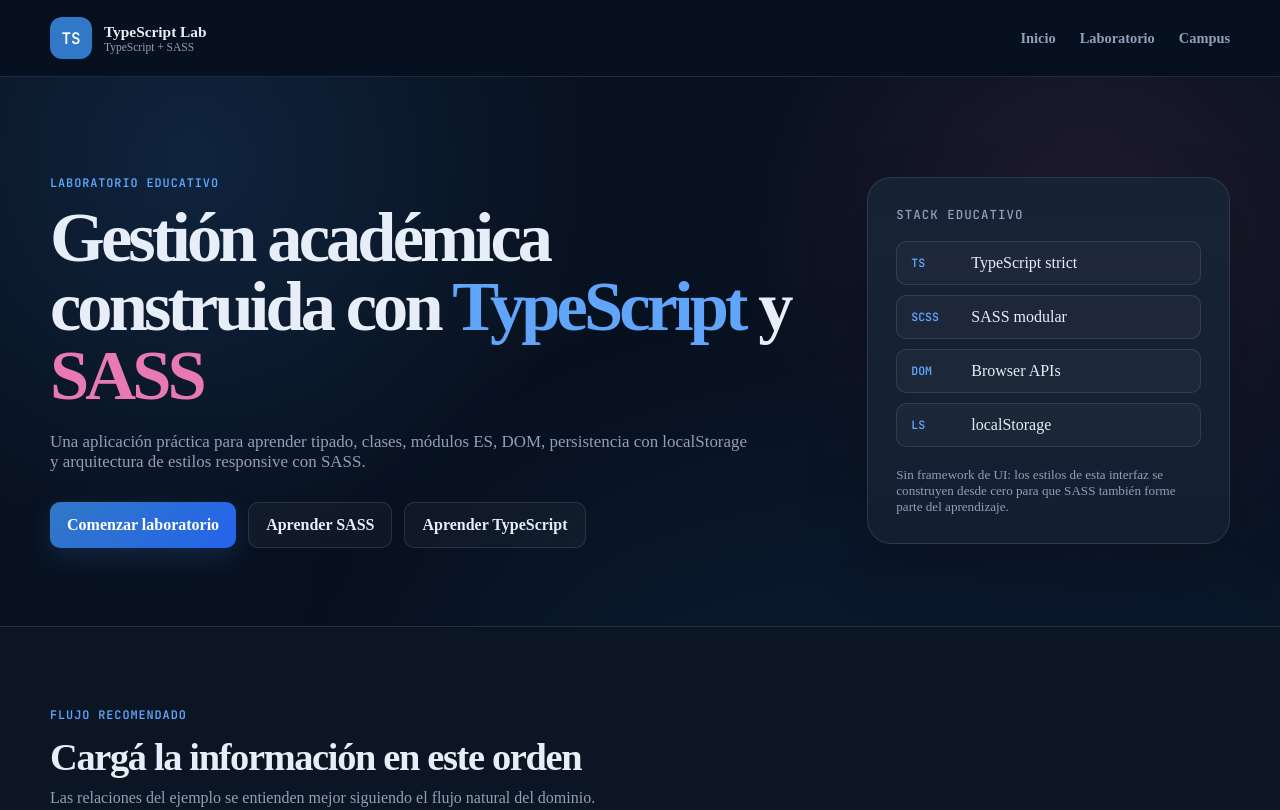
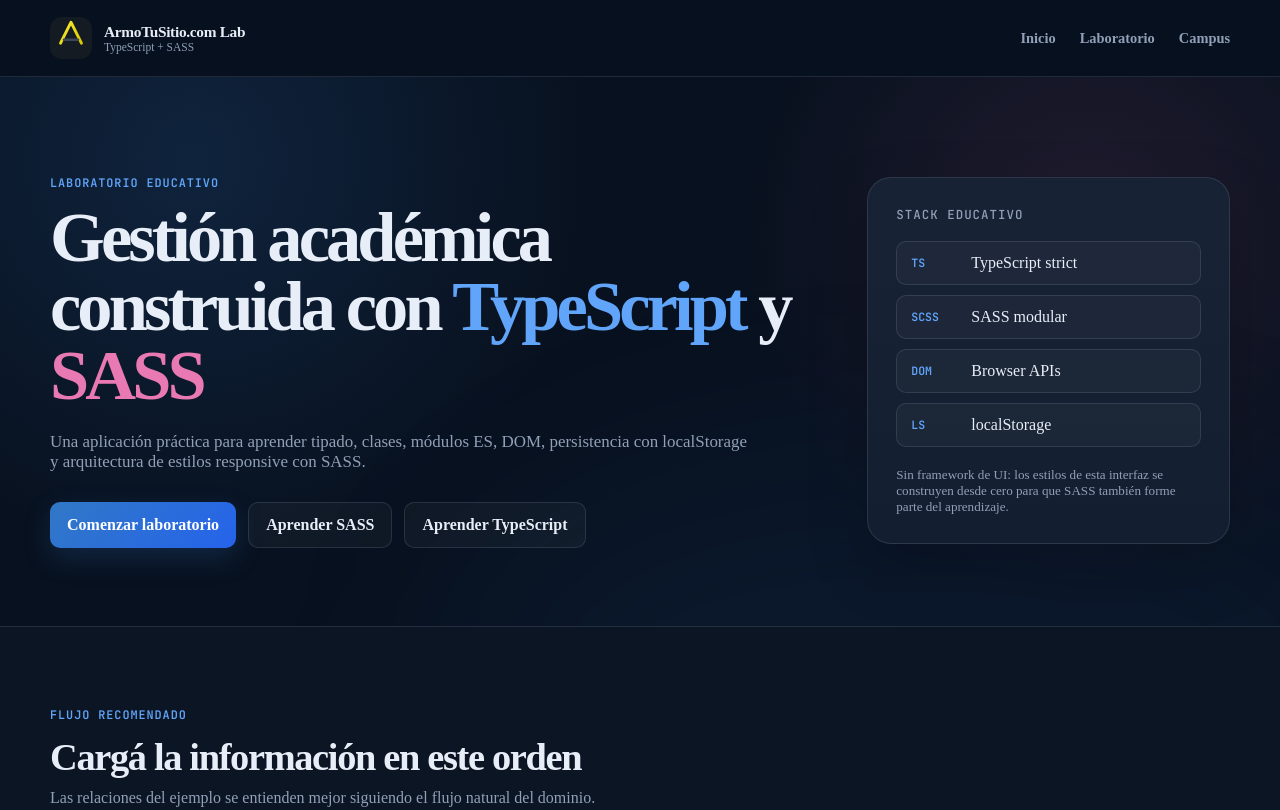
Before and after one commit to Drako01/jugando_con_typescript, a website: page index.html in a window 1280 px wide. Shown: the top 810 px of the page. Drawn offline with Linux system fonts and the light colour scheme.

Commit message:
brand: align home header with ArmoTuSitio Lab

```diff
--- a/index.html
+++ b/index.html
@@ -13,10 +13,10 @@
 <body>
     <header class="site-header">
         <div class="shell site-header__inner">
-            <a class="brand" href="#inicio" aria-label="Ir al inicio">
-                <span class="brand__mark">TS</span>
+            <a class="brand brand--ats" href="#inicio" aria-label="ArmoTuSitio.com Lab - ir al inicio">
+                <img class="brand__logo" src="./assets/img/armotusitio-logo.svg" alt="" width="42" height="42">
                 <span>
-                    <strong>TypeScript Lab</strong>
+                    <strong>ArmoTuSitio.com Lab</strong>
                     <small>TypeScript + SASS</small>
                 </span>
             </a>
```
